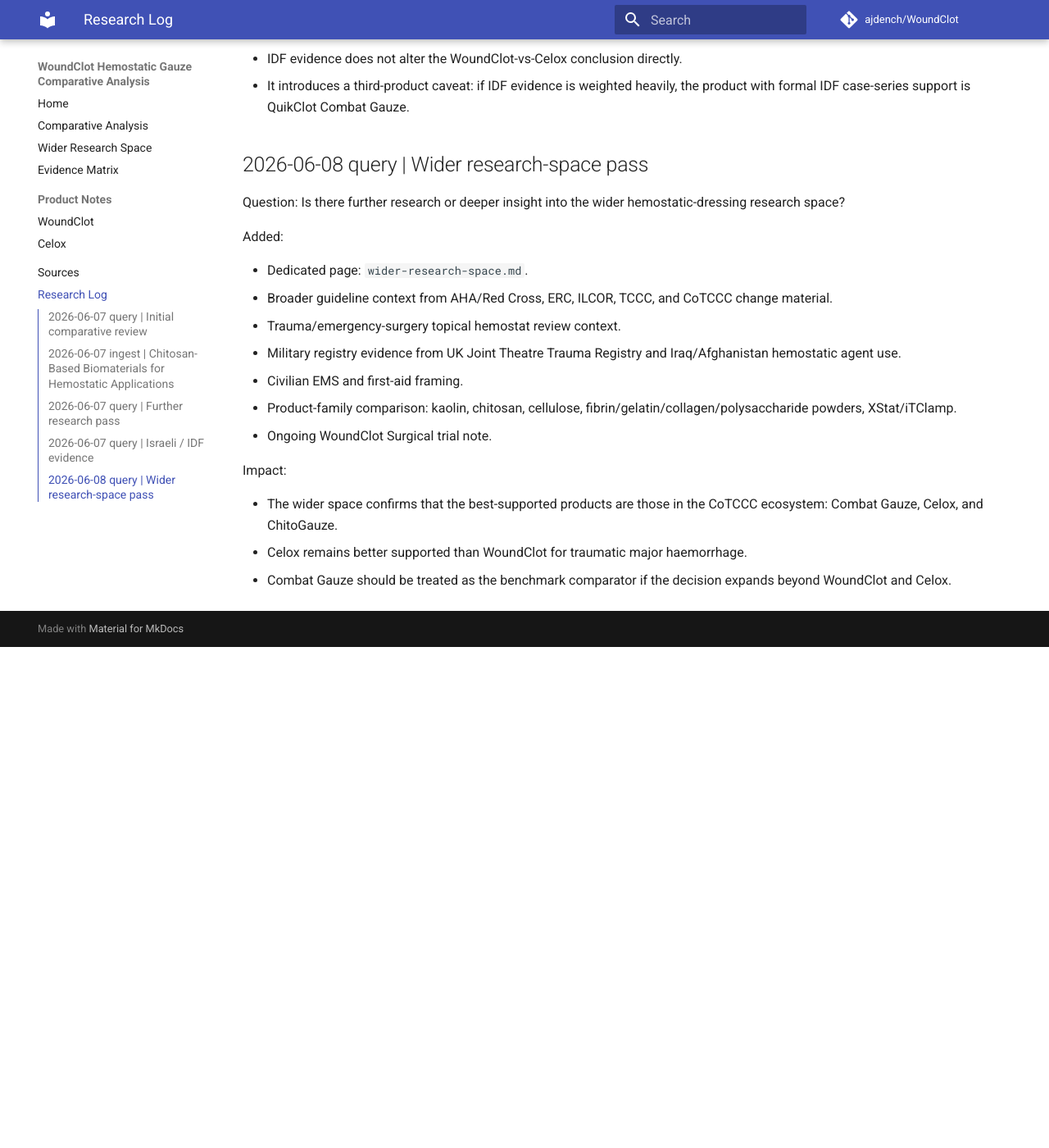
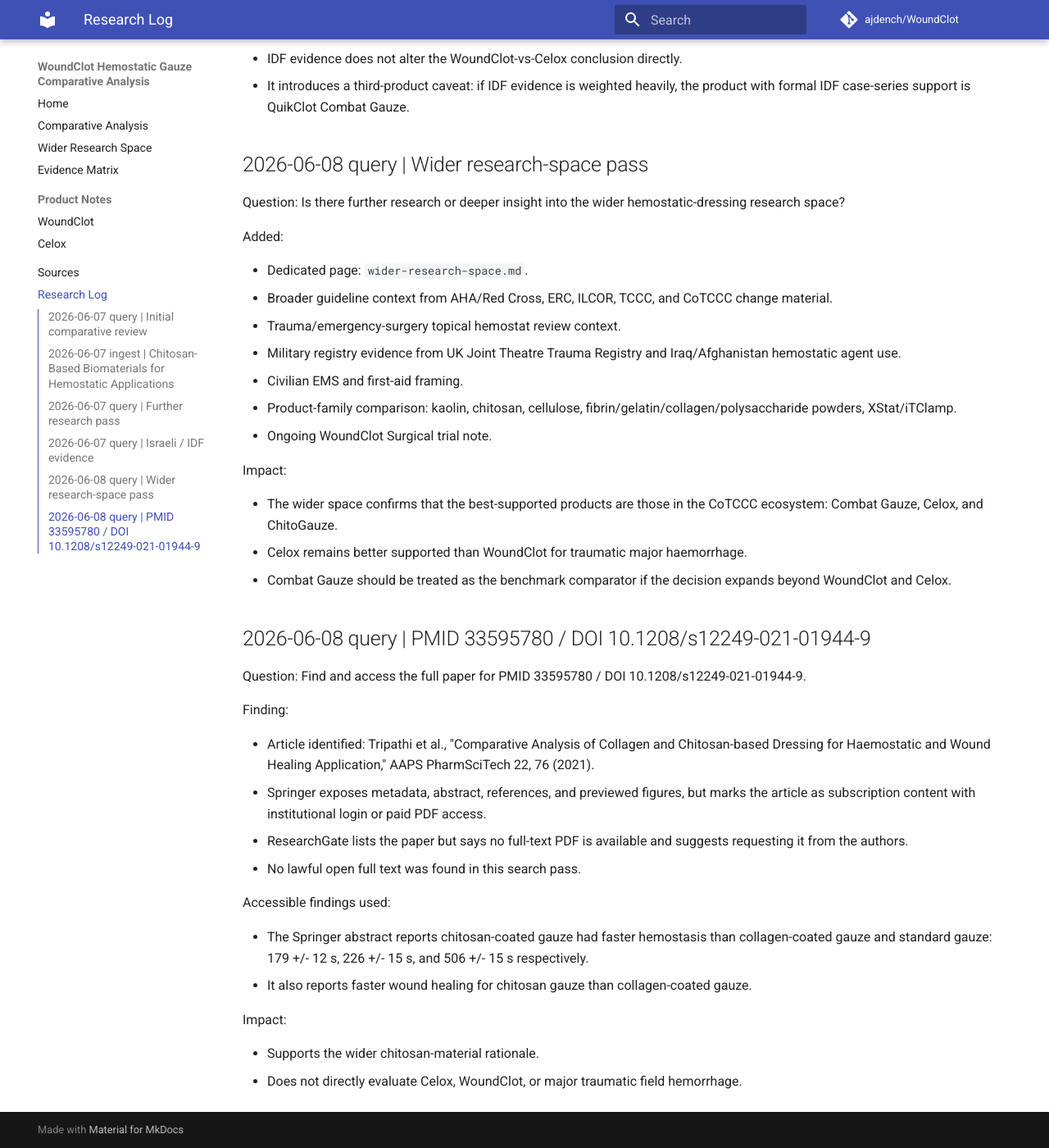
Before and after one commit to ajdench/WoundClot, an MkDocs documentation site: the page built from docs/log.md, in a window 1280 px wide and 1400 px high, scrolled down 2032 px. Shown: the whole window at 82% size. Built offline with MkDocs 1.6.1 and Material for MkDocs 9.7.7, drawn with Linux system fonts in a browser that asks for light colours; comment, search, counter and statistics services are not loaded; before the commit the page ends 2821 px from its top, so only the background shows below that.

Commit message:
Add Tripathi chitosan gauze study

```diff
--- a/docs/log.md
+++ b/docs/log.md
@@ -84,3 +84,24 @@ Impact:
 - The wider space confirms that the best-supported products are those in the CoTCCC ecosystem: Combat Gauze, Celox, and ChitoGauze.
 - Celox remains better supported than WoundClot for traumatic major haemorrhage.
 - Combat Gauze should be treated as the benchmark comparator if the decision expands beyond WoundClot and Celox.
+
+## 2026-06-08 query | PMID 33595780 / DOI 10.1208/s12249-021-01944-9
+
+Question: Find and access the full paper for PMID 33595780 / DOI 10.1208/s12249-021-01944-9.
+
+Finding:
+
+- Article identified: Tripathi et al., "Comparative Analysis of Collagen and Chitosan-based Dressing for Haemostatic and Wound Healing Application," AAPS PharmSciTech 22, 76 (2021).
+- Springer exposes metadata, abstract, references, and previewed figures, but marks the article as subscription content with institutional login or paid PDF access.
+- ResearchGate lists the paper but says no full-text PDF is available and suggests requesting it from the authors.
+- No lawful open full text was found in this search pass.
+
+Accessible findings used:
+
+- The Springer abstract reports chitosan-coated gauze had faster hemostasis than collagen-coated gauze and standard gauze: 179 +/- 12 s, 226 +/- 15 s, and 506 +/- 15 s respectively.
+- It also reports faster wound healing for chitosan gauze than collagen-coated gauze.
+
+Impact:
+
+- Supports the wider chitosan-material rationale.
+- Does not directly evaluate Celox, WoundClot, or major traumatic field hemorrhage.
```
Also changed, not shown: docs/sources.md (+3 -0 lines), docs/wider-research-space.md (+3 -0 lines).
